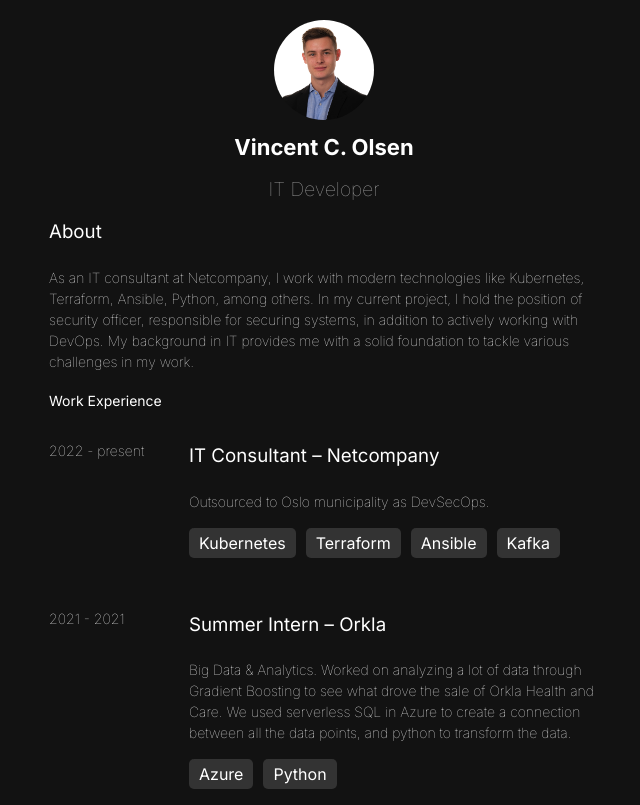
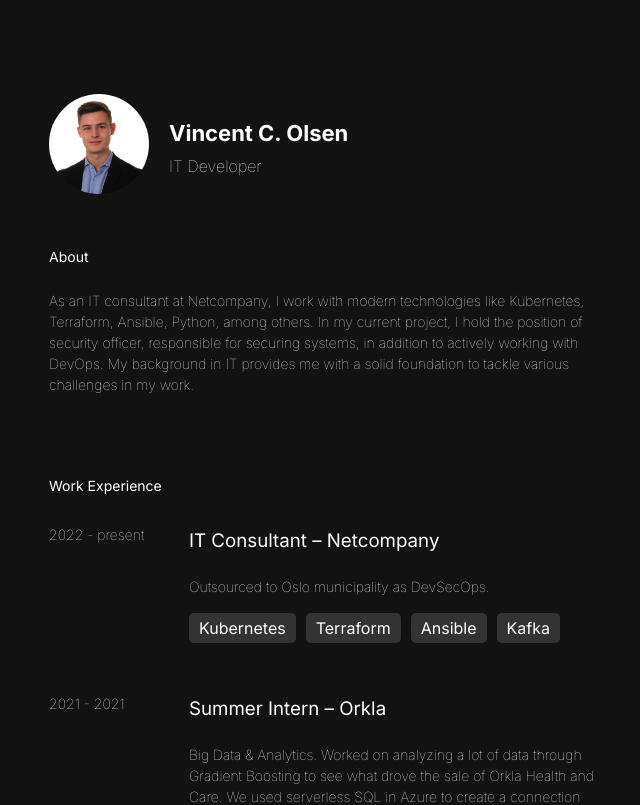
Before and after one commit to vincentcolsen/vincentolsen, a Vue app: page / in a window 1280 px wide. Shown: the top 805 px of the page, without its empty margins (316-956 px from the left). Built offline with nearby package versions, Linux system fonts and the light colour scheme.

Commit message:
aligned profilbilde ved siden av navn og tittel

```diff
--- a/src/App.vue
+++ b/src/App.vue
@@ -1,15 +1,19 @@
 <template>
   <!--<HelloWorld msg="Vincent sier; hello world"/>-->
   <div id="app" class="container">
-    <header>
+    <header></header>
+    <div class="profile-header">
       <img src="./assets/vinco_3000px.jpg" alt="Bilde av Vincent Olsen" class="avatar">
-      <h1>Vincent C. Olsen</h1>
-      <p class="subtitle">IT Developer</p>
-    </header>
+      <div class="profile-header-text">
+        <h1>Vincent C. Olsen</h1>
+        <p class="subtitle">IT Developer</p>
+      </div>
+    </div>
     <section class="about">
-      <h3>About</h3>
-      <p>As an IT consultant at Netcompany, I work with modern technologies like Kubernetes, Terraform, Ansible, Python, among others. In my current project, I hold the position of security officer, responsible for securing systems, in addition to actively working with DevOps. My background in IT provides me with a solid foundation to tackle various challenges in my work.</p>
+      <h2 class="about">About</h2>
+      <p class="about">As an IT consultant at Netcompany, I work with modern technologies like Kubernetes, Terraform, Ansible, Python, among others. In my current project, I hold the position of security officer, responsible for securing systems, in addition to actively working with DevOps. My background in IT provides me with a solid foundation to tackle various challenges in my work.</p>
     </section>
+    <div class="spacer"></div>
     <section class="work-experience">
       <h2>Work Experience</h2>
       <div class="job">
@@ -68,7 +72,7 @@
 <style>
 
 header {
-  text-align: center;
+  height: 50px;
   margin-bottom: 20px;
 }
 
@@ -106,21 +110,36 @@
   line-height: 21px;
 }
 
-.container {
-  width: 550px;
-  margin: 0 auto;
-  padding: 20px;
+.profile-header {
+  display: flex;
+  align-items: center;
+  margin-bottom: 50px;
 }
 
 .avatar {
   border-radius: 50%;
   width: 100px;
   height: 100px;
+  margin-right: 20px;
 }
 
-.subtitle {
-  font-size: 1.2em;
-  color: #AAAAAA;
+.profile-header-text {
+  display: flex;
+  flex-direction: column;
+  justify-content: center;
+  padding-top: 20px;
+  margin-bottom: 5px;
+}
+
+.profile-header-text .subtitle {
+  font-size: 16px;
+  margin-top: 0;
+}
+
+.container {
+  width: 550px;
+  margin: 0 auto;
+  padding: 20px;
 }
 
 .link {
@@ -143,8 +162,6 @@
   max-width: 100px;
 }
 
-
-
 .technologies {
   list-style-type: none;
   padding: 0;
@@ -159,4 +176,7 @@
   border-radius: 5px;
 }
 
+.spacer {
+  padding-top: 50px;
+}
 </style>
```
